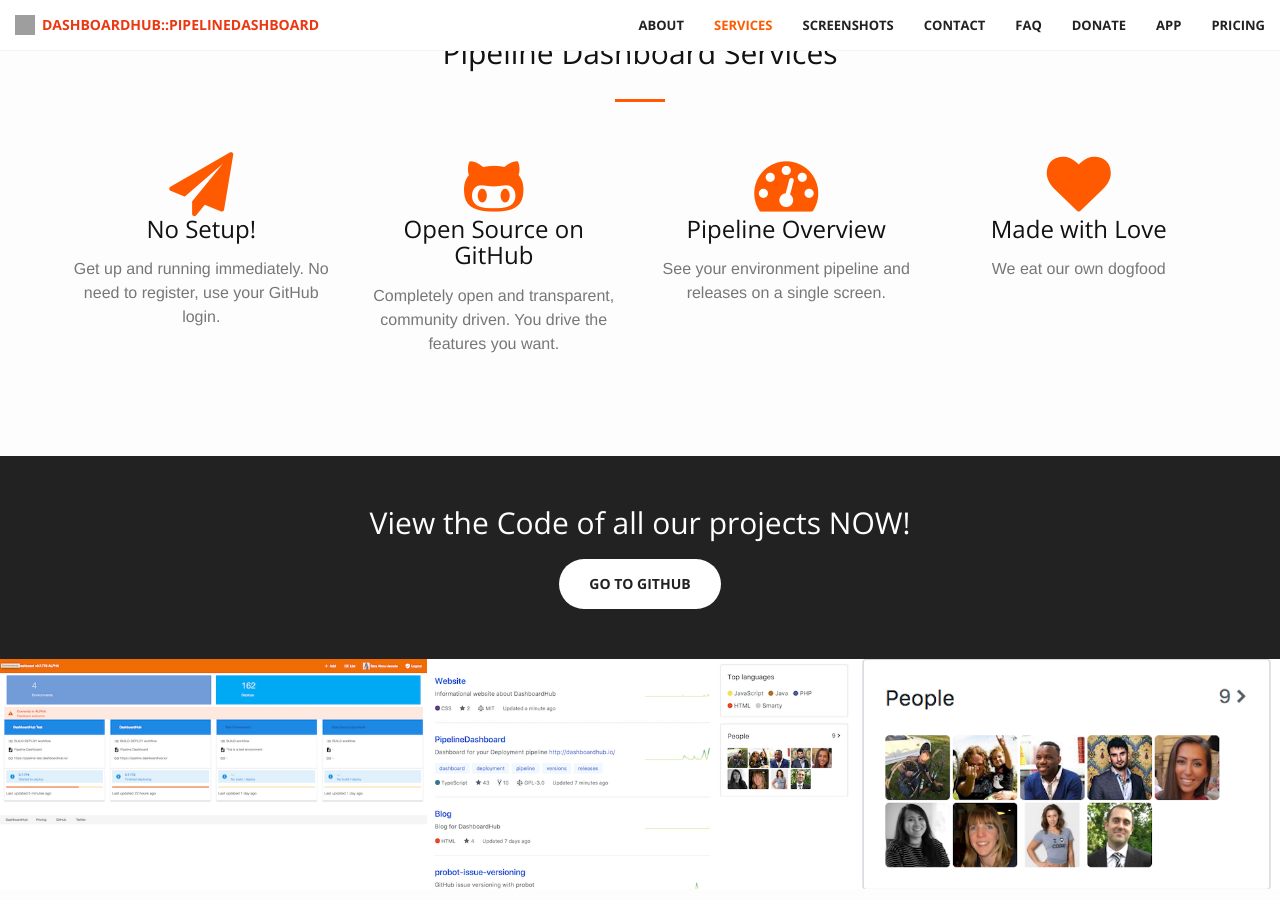
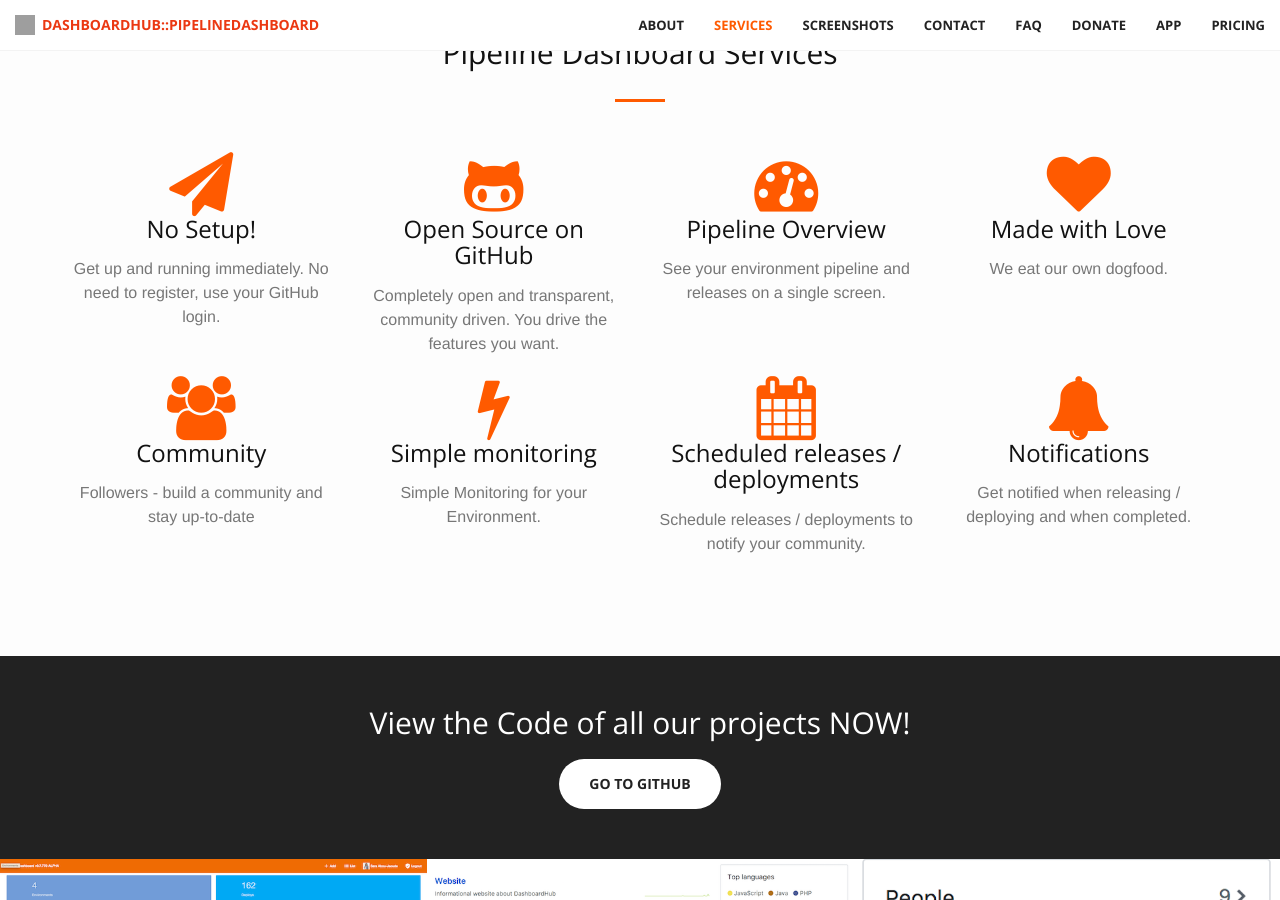
Before and after one commit to DashboardHub/Website, a Jekyll site: the page built from index.html, in a window 1280 px wide and 900 px high, scrolled down 1349 px. Built offline with Jekyll 4.4.1, drawn with Linux system fonts in a browser that asks for light colours; nearby versions of some CDN libraries; a script that is not in the unit is left out; comment, search, counter and statistics services are not loaded; grey boxes are pictures that could not be loaded.

Commit message:
#23 Updated services

```diff
--- a/_includes/services.html
+++ b/_includes/services.html
@@ -34,7 +34,38 @@
                 <div class="service-box">
                     <i class="fa fa-4x fa-heart wow bounceIn text-primary" data-wow-delay=".3s"></i>
                     <h3>Made with Love</h3>
-                    <p class="text-muted">We eat our own dogfood</p>
+                    <p class="text-muted">We eat our own dogfood.</p>
+                </div>
+            </div>
+        </div>
+
+        <div class="row">
+            <div class="col-lg-3 col-md-6 text-center">
+                <div class="service-box">
+                    <i class="fa fa-4x fa-users wow bounceIn text-primary"></i>
+                    <h3>Community</h3>
+                    <p class="text-muted">Followers - build a community and stay up-to-date</p>
+                </div>
+            </div>
+            <div class="col-lg-3 col-md-6 text-center">
+                <div class="service-box">
+                    <i class="fa fa-4x fa-bolt wow bounceIn text-primary" data-wow-delay=".1s"></i>
+                    <h3>Simple monitoring</h3>
+                    <p class="text-muted">Simple Monitoring for your Environment.</p>
+                </div>
+            </div>
+            <div class="col-lg-3 col-md-6 text-center">
+                <div class="service-box">
+                    <i class="fa fa-4x fa-calendar wow bounceIn text-primary" data-wow-delay=".2s"></i>
+                    <h3>Scheduled releases / deployments</h3>
+                    <p class="text-muted">Schedule releases / deployments to notify your community.</p>
+                </div>
+            </div>
+            <div class="col-lg-3 col-md-6 text-center">
+                <div class="service-box">
+                    <i class="fa fa-4x fa-bell wow bounceIn text-primary" data-wow-delay=".3s"></i>
+                    <h3>Notifications</h3>
+                    <p class="text-muted">Get notified when releasing / deploying and when completed.</p>
                 </div>
             </div>
         </div>
```
